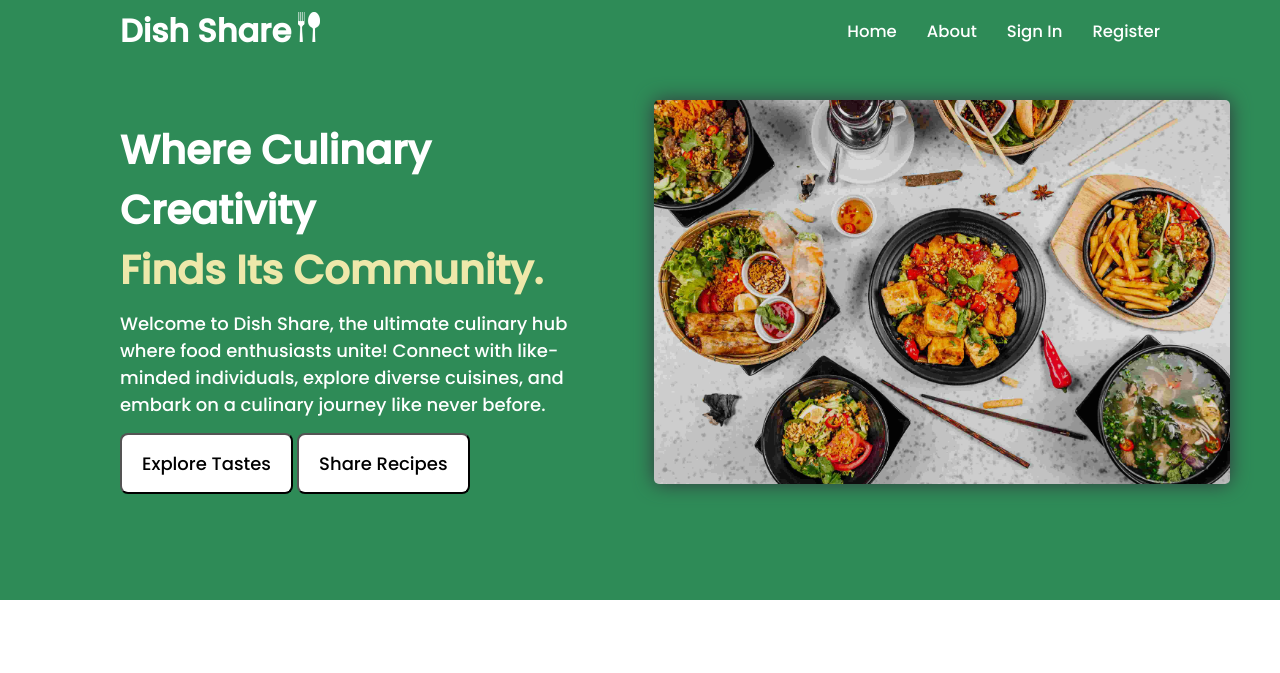
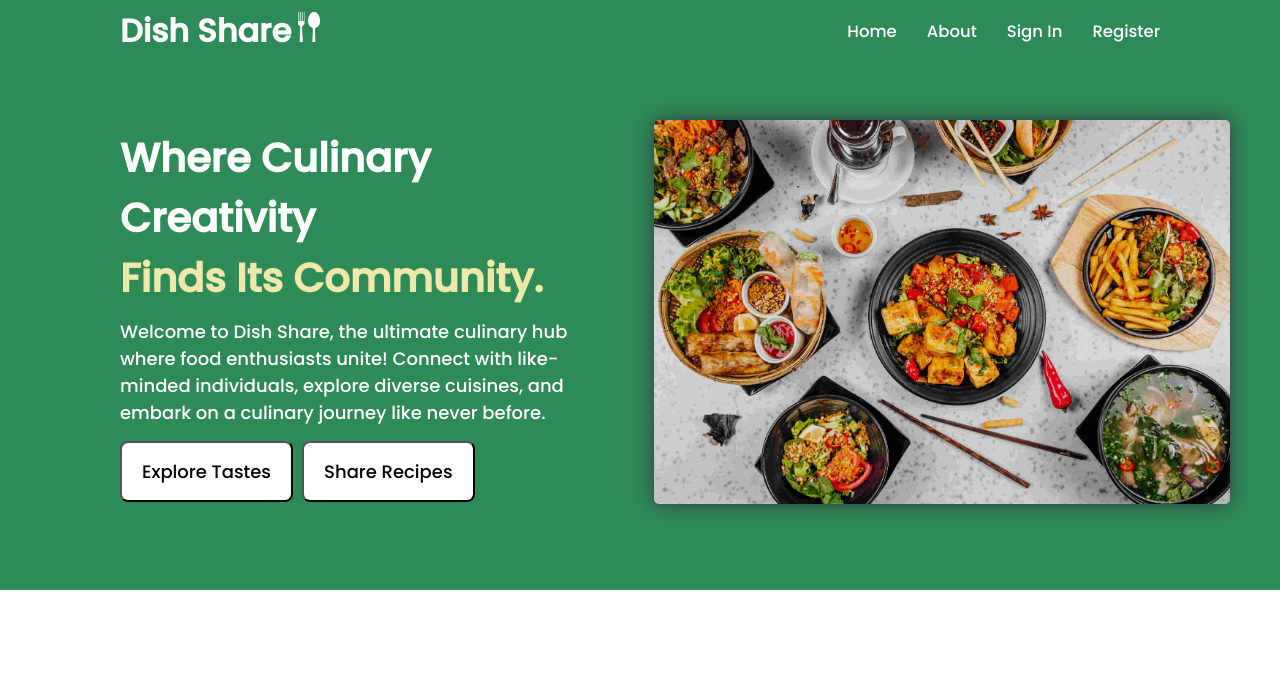
Before and after one commit to Elbadil/Dish_Share, a Flask app: page / in a window 1280 px wide. Shown: the top 673 px of the page. Run offline with Flask 3, Linux system fonts and the light colour scheme.

Commit message:
New App Feature added on the landing page

```diff
--- a/app/static/styles/index.css
+++ b/app/static/styles/index.css
@@ -76,9 +76,11 @@ header {
 }
 
 .introduction {
+    margin-top: 40px;
     width: 100%;
-    height: 600px;
+    height: 550px;
     display: flex;
+    align-items: center;
     justify-content: space-between;
     background: seagreen;
 }
@@ -86,7 +88,7 @@ header {
 .landing-right {
     width: 45%;
     margin-right: 50px;
-    margin-top: 100px;
+    /* margin-top: 100px; */
 }
 
 .landing-img {
@@ -98,12 +100,17 @@ header {
 
 .landing-left {
     width: 37%;
-    padding-top: 120px;
+    /* padding-top: 100px; */
     margin-left: 120px;
 }
 
 .landing-left h1 {
     font-size: 40px;
+}
+
+.share-recipe {
+    margin-left: 5px;
+
 }
 
 .first-title {
```
